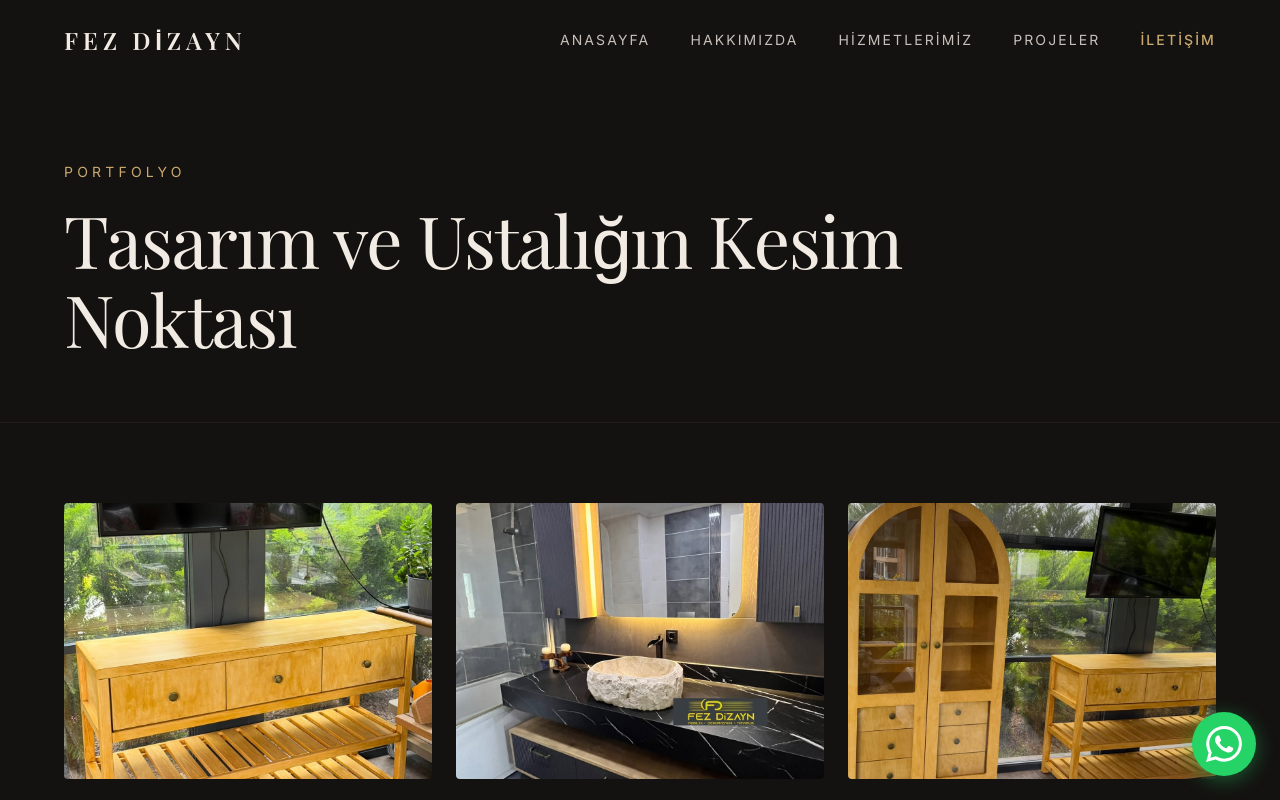
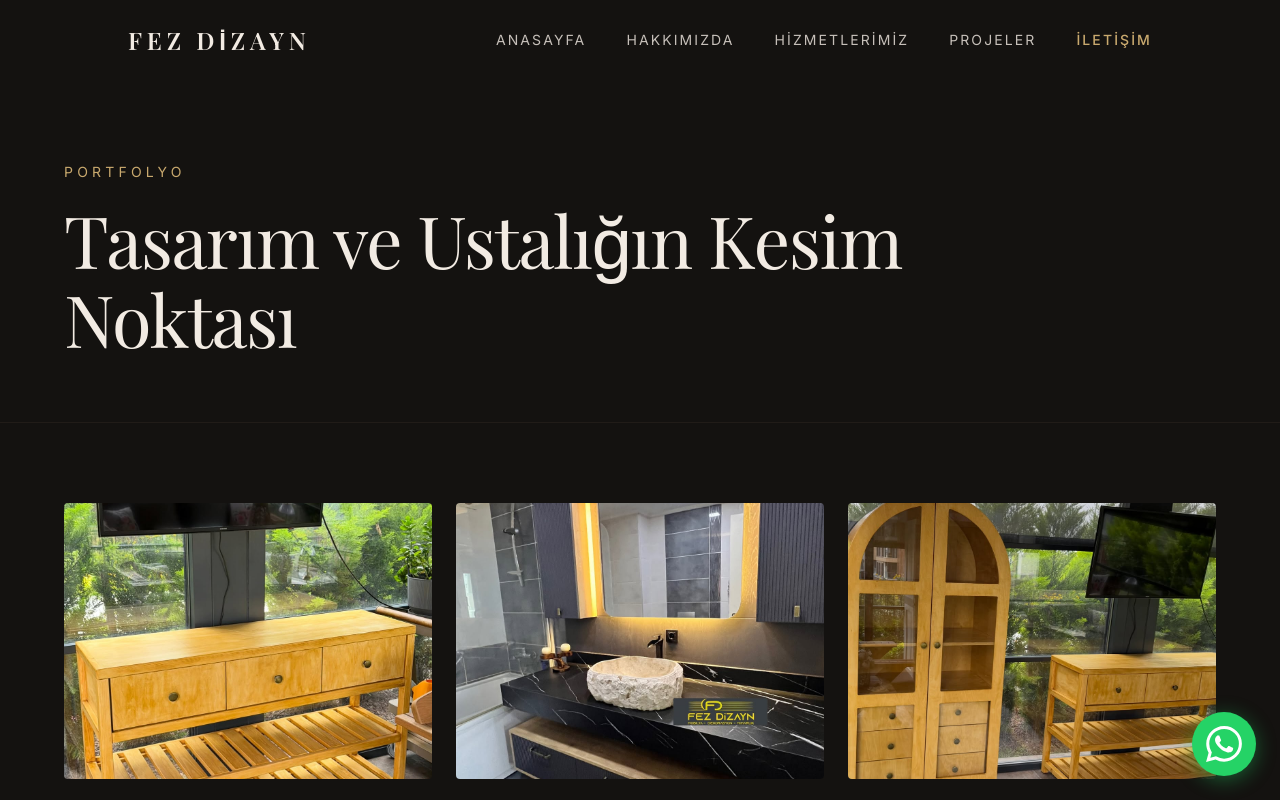
Before and after one commit to MuhammedTogmus/fez-dizayn, a Next.js app: page /projeler in a window 1280 px wide. Shown: the top 800 px of the page. Built offline with nearby package versions, Linux system fonts and the light colour scheme; a web font is replaced by a local one.

Commit message:
feat: implement responsive navigation bar and site layout configuration

```diff
--- a/src/app/layout.tsx
+++ b/src/app/layout.tsx
@@ -31,7 +31,7 @@ export default function RootLayout({
       className={`${playfair.variable} ${inter.variable} h-full antialiased scroll-smooth`}
     >
       {/* We removed all custom cursors, ensuring the default system cursor always works */}
-      <body className="min-h-full flex flex-col font-sans bg-[#110e0a] text-[#f2ebe3]">
+      <body className="min-h-full flex flex-col font-sans bg-[#110e0a] text-[#f2ebe3] overflow-x-hidden">
         {children}
         <WhatsAppButton />
       </body>
--- a/src/components/Navbar.tsx
+++ b/src/components/Navbar.tsx
@@ -49,7 +49,7 @@ export default function Navbar() {
           />
         </div>
 
-        <div className="mx-auto flex w-full max-w-7xl items-center justify-between px-6 md:px-12 lg:px-16">
+        <div className="flex w-full items-center justify-between px-6 md:px-12 lg:px-24 xl:px-32">
 
           <Link href="/" className="relative z-[60]" onClick={() => { setMobileOpen(false); window.scrollTo(0, 0); }}>
             <span className={`font-serif text-xl md:text-2xl tracking-[0.2em] font-semibold uppercase transition-colors duration-300 ${mobileOpen ? 'text-[#E8DCC4]' : 'text-[#f2ebe3]'}`}>
```
